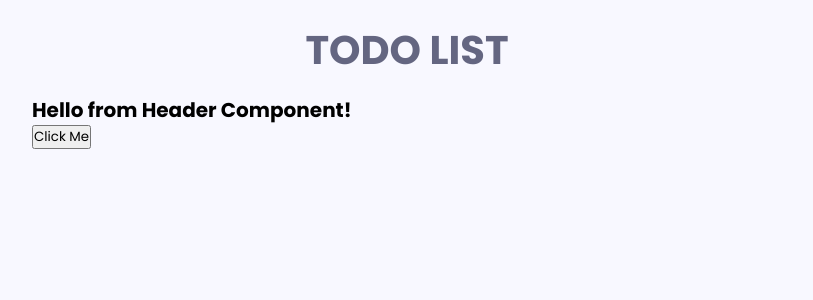
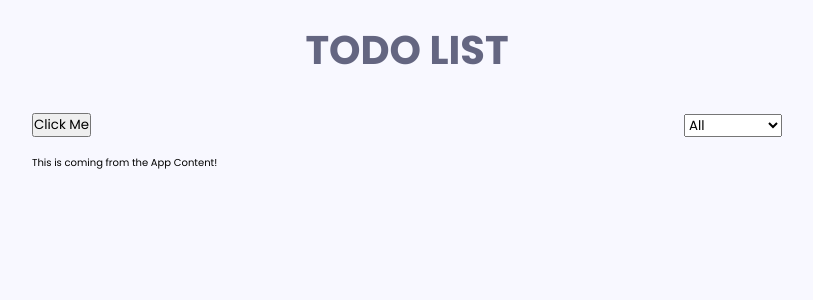
Before and after one commit to Jufri07/todo_or_not_todo, a React (Create React App) app: page / in a window 1280 px wide. Shown: the top 300 px of the page, without its empty margins (233-1046 px from the left). Built offline with nearby package versions, Linux system fonts and the light colour scheme.

Commit message:
created appcontent component

```diff
--- a/src/App.js
+++ b/src/App.js
@@ -1,14 +1,16 @@
 import React from 'react';
+import AppContent from './components/AppContent';
 import AppHeader from './components/AppHeader';
 import PageTitle from './components/PageTitle';
-import style from './styles/modules/app.module.scss';
+import styles from './styles/modules/app.module.scss';
 
 function App() {
   return (
     <div className="container">
       <PageTitle>TODO LIST</PageTitle>
-      <div className={style.app__wrapper}>
+      <div className={styles.app__wrapper}>
         <AppHeader />
+        <AppContent />
       </div>
     </div>
   );
--- /dev/null
+++ b/src/components/AppContent.js
@@ -0,0 +1,7 @@
+import React from 'react';
+
+function AppContent() {
+  return <div>This is coming from the App Content!</div>;
+}
+
+export default AppContent;
--- a/src/components/AppHeader.js
+++ b/src/components/AppHeader.js
@@ -1,11 +1,16 @@
 import React from 'react';
-import Button from './Button';
+import Button, { SelectButton } from './Button';
+import styles from '../styles/modules/app.module.scss';
 
 function AppHeader() {
   return (
-    <div>
-      <h1>Hello from Header Component!</h1>
+    <div className={styles.appHeader}>
       <Button variant="primary">Click Me</Button>
+      <SelectButton id="status">
+        <option value="all">All</option>
+        <option value="incomplete">Incomplete</option>
+        <opton value="complete">Complete</opton>
+      </SelectButton>
     </div>
   );
 }
--- a/src/components/Button.js
+++ b/src/components/Button.js
@@ -7,7 +7,7 @@ const buttonTypes = {
   secondary: 'secondary',
 };
 
-function Button({ children, type, variant }) {
+function Button({ children, type, variant, ...rest }) {
   return (
     <button
       className={getClasses([
@@ -15,10 +15,23 @@ function Button({ children, type, variant }) {
         styles[`button--${buttonTypes[variant]}`],
       ])}
       type={type === 'submit' ? 'submit' : 'button'}
+      {...rest}
     >
       {children}
     </button>
   );
 }
 
+function SelectButton({ children, ...rest }) {
+  return (
+    <select
+      className={getClasses([styles.button, styles.button__select])}
+      {...rest}
+    >
+      {children}
+    </select>
+  );
+}
+
+export { SelectButton };
 export default Button;
--- a/src/components/PageTitle.js
+++ b/src/components/PageTitle.js
@@ -1,9 +1,9 @@
 import React from 'react';
-import style from '../styles/modules/title.module.scss';
+import styles from '../styles/modules/title.module.scss';
 
 function PageTitle({ children, ...rest }) {
   return (
-    <p className={style.title} {...rest}>
+    <p className={styles.title} {...rest}>
       {children}
     </p>
   );
```
